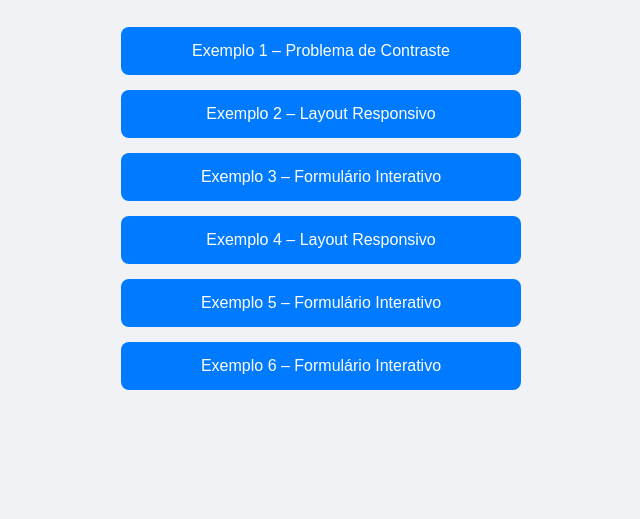
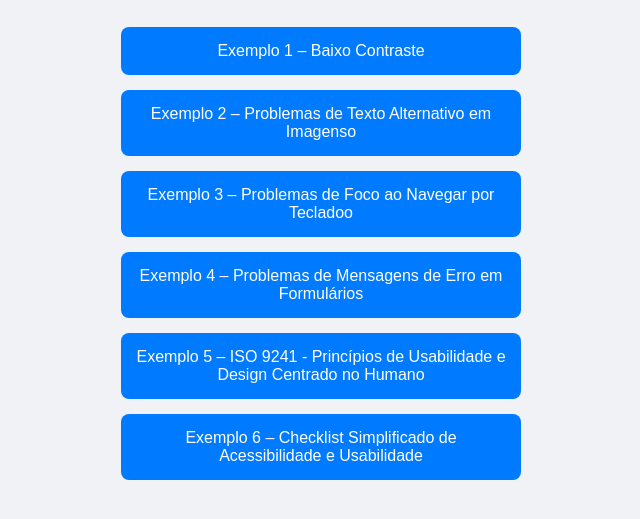
Before and after one commit to dr-ohata/wcag, a plain HTML site: page index.html in a window 1280 px wide. Shown: the part 111-630 px from the top of the page, without its empty margins (319-959 px from the left). Drawn offline with Linux system fonts and the light colour scheme.

Commit message:
Update index.html

```diff
--- a/index.html
+++ b/index.html
@@ -39,12 +39,12 @@
 <body>
   <h1>Meus Exemplos</h1>
   <div class="links">
-    <a href="exemplo1.html" target="_blank">Exemplo 1 – Problema de Contraste</a>
-    <a href="exemplo2.html" target="_blank">Exemplo 2 – Layout Responsivo</a>
-    <a href="exemplo3.html" target="_blank">Exemplo 3 – Formulário Interativo</a>
-    <a href="exemplo4.html" target="_blank">Exemplo 4 – Layout Responsivo</a>
-    <a href="exemplo5.html" target="_blank">Exemplo 5 – Formulário Interativo</a>
-     <a href="exemplo6.html" target="_blank">Exemplo 6 – Formulário Interativo</a>
+    <a href="exemplo1.html" target="_blank">Exemplo 1 – Baixo Contraste</a>
+    <a href="exemplo2.html" target="_blank">Exemplo 2 – Problemas de Texto Alternativo em Imagenso</a>
+    <a href="exemplo3.html" target="_blank">Exemplo 3 – Problemas de Foco ao Navegar por Tecladoo</a>
+    <a href="exemplo4.html" target="_blank">Exemplo 4 – Problemas de Mensagens de Erro em Formulários</a>
+    <a href="exemplo5.html" target="_blank">Exemplo 5 – ISO 9241 - Princípios de Usabilidade e Design Centrado no Humano</a>
+     <a href="exemplo6.html" target="_blank">Exemplo 6 – Checklist Simplificado de Acessibilidade e Usabilidade</a>
   </div>
 </body>
 </html>
```
